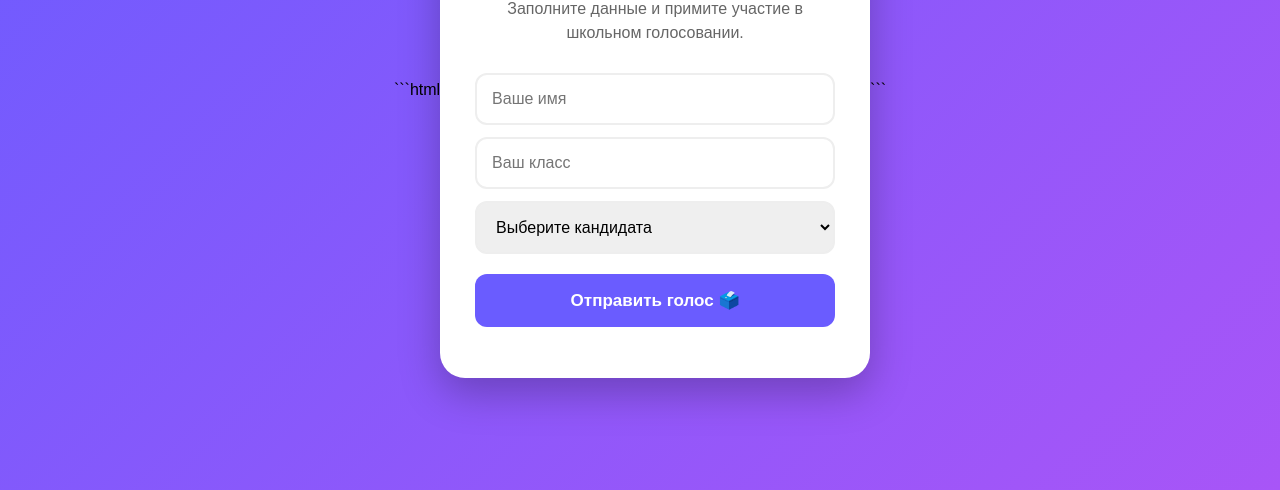
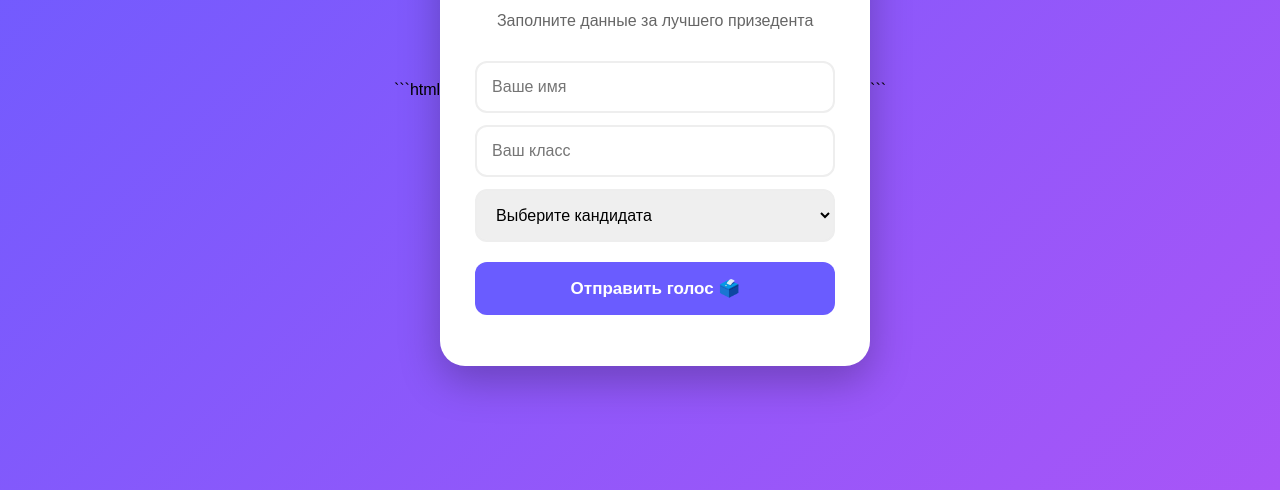
Before and after one commit to asanali32/-farabi-vote, a plain HTML site: page index.html in a window 1280 px wide. Shown: the part 310-800 px from the top of the page. Drawn offline with Linux system fonts and the light colour scheme.

Commit message:
Update voting prompt in index.html

```diff
--- a/index.html
+++ b/index.html
@@ -106,8 +106,7 @@
     <h1>Выбери Мадину 10б и получи конфету</h1>
 
     <p>
-        Заполните данные и примите участие
-        в школьном голосовании.
+        Заполните данные за лучшего призедента
     </p>
 
     <form id="voteForm">
```
